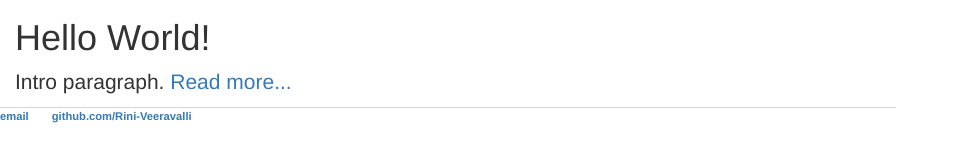
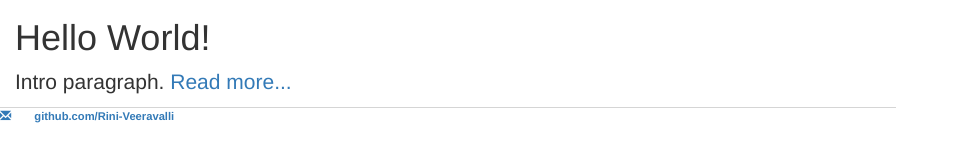
Before and after one commit to Rini-Veeravalli/Rini-Veeravalli.github.io, a Jekyll site: the page built from index.html, in a window 1280 px wide. Shown: the part 145-307 px from the top of the page, without its empty margins (0-959 px from the left). Built offline with Jekyll 4.4.1, drawn with Linux system fonts in a browser that asks for light colours; nearby versions of some CDN libraries.

Commit message:
update default.html
replace text with icon

```diff
--- a/_layouts/default.html
+++ b/_layouts/default.html
@@ -23,7 +23,7 @@
 			</div><!-- /.container -->
 			<footer>
 	    		<ul>
-	        		<li><a href="mailto:rini.veeravalli.18@ucl.ac.uk">email</a></li>
+	        		<li><a href="mailto:rini.veeravalli.18@ucl.ac.uk"><span class="glyphicon glyphicon-envelope"></span></a></li>
 	        		<li><a href="https://github.com/Rini-Veeravalli">github.com/Rini-Veeravalli</a></li>
 				</ul>
 			</footer>
```
